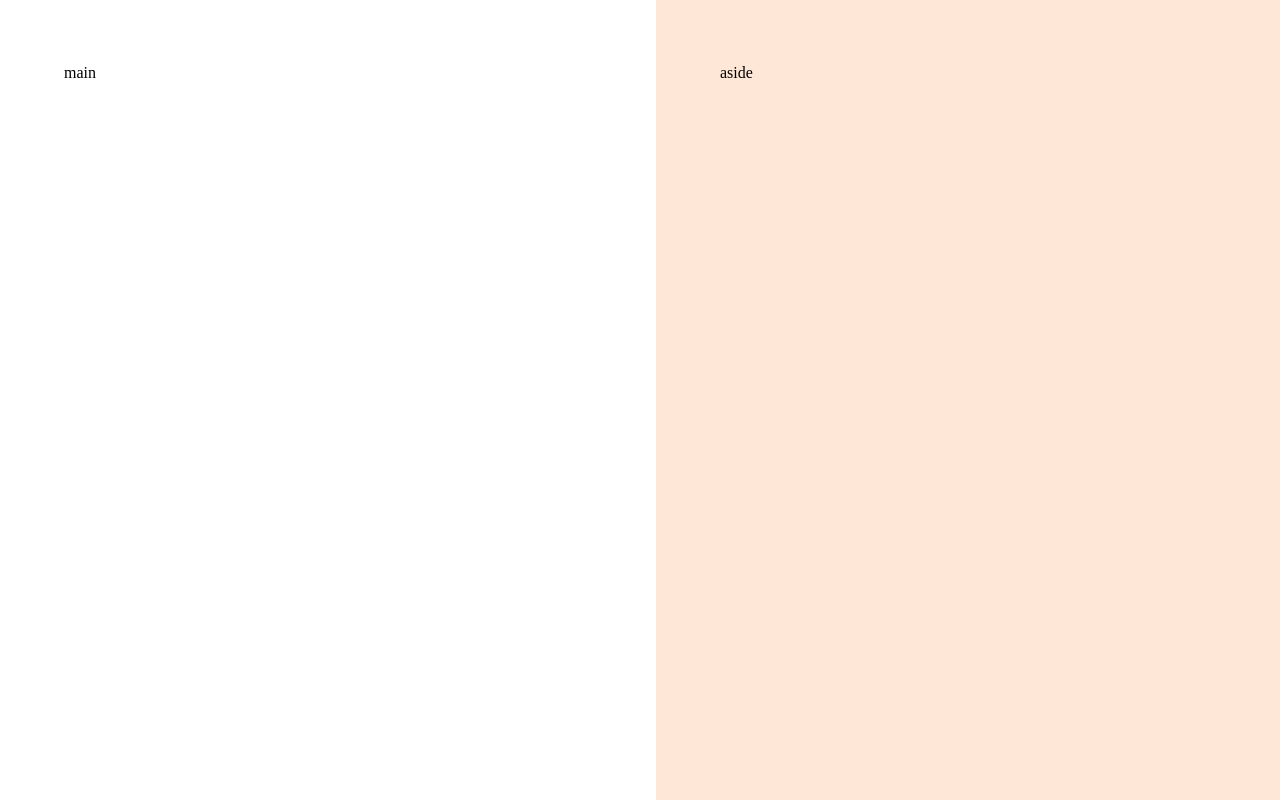
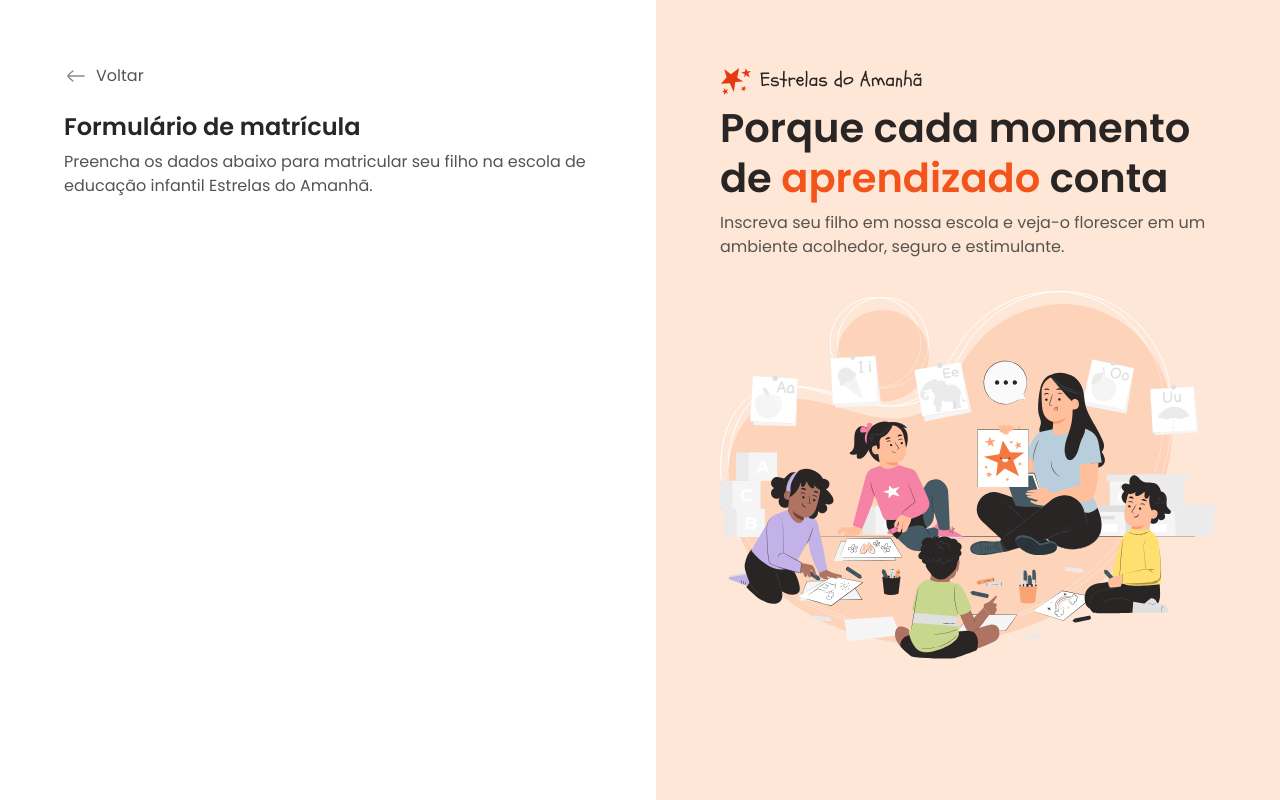
Before and after one commit to AndreLucas25/Formulario-de-Matricula, a plain HTML site: page index.html in a window 1280 px wide. Drawn offline with Linux system fonts and the light colour scheme.

Commit message:
Conteudo aside e conteudo inicial do main

```diff
--- a/index.html
+++ b/index.html
@@ -12,11 +12,27 @@
 <body>
   <div id="app">
     <main>
-      <div class="main-container">main</div>
+      <div class="main-container">
+        <div class="back">
+          <img src="assets/icons/arrow-left-02.svg" alt="icone de voltar">
+          <span>Voltar</span>
+        </div>
+
+        <h1>Formulário de matrícula</h1>
+        <p>Preencha os dados abaixo para matricular seu filho na escola de educação infantil Estrelas do Amanhã.</p>
+      </div>
     </main>
 
     <aside>
-      <div class="aside-container">aside</div>
+      <div class="aside-container">
+        <header>
+          <img src="assets/logo.svg" alt="Logo Estrelas do Amanhã">
+          <h2>Porque cada momento de <span>aprendizado</span> conta</h2>
+          <p>Inscreva seu filho em nossa escola e veja-o florescer em um ambiente acolhedor, seguro e estimulante.</p>
+        </header>
+
+        <img src="assets/Illustration.svg" alt="imagem ilustrativa de professora com crianças">
+      </div>
     </aside>
   </div>
 </body>
--- a/styles/global.css
+++ b/styles/global.css
@@ -32,4 +32,16 @@
 
 body{
   overflow: hidden;
+
+  font: var(--text);
+  color: var(--text-secondary);
 }
+
+h1, h2{
+  color: var(--text-primary);
+}
+
+img{
+  max-width: 100%;
+  height: auto;
+}
--- a/styles/layout.css
+++ b/styles/layout.css
@@ -14,6 +14,18 @@ main{
     max-width: 33rem;
     margin-left: auto;
   }
+
+  & .back{
+    display: flex;
+    align-items: center;
+    gap: .5rem;
+    margin-bottom: 1.5rem;
+  }
+
+  & h1{
+    font: 600 1.5rem/1.25 var(--font-family);
+    margin-bottom: .5rem;
+  }
 }
 
 aside{
@@ -22,5 +34,18 @@ aside{
 
   & .aside-container{
     max-width: 31rem;
+
+    & > img{
+      margin-top: 2rem;
+    }
+  }
+
+  & h2{
+    font: 600 2.5rem/1.25 var(--font-family);
+    margin-bottom: .5rem;
+  }
+
+  & span{
+    color: var(--stroke-highlight);
   }
 }
```
